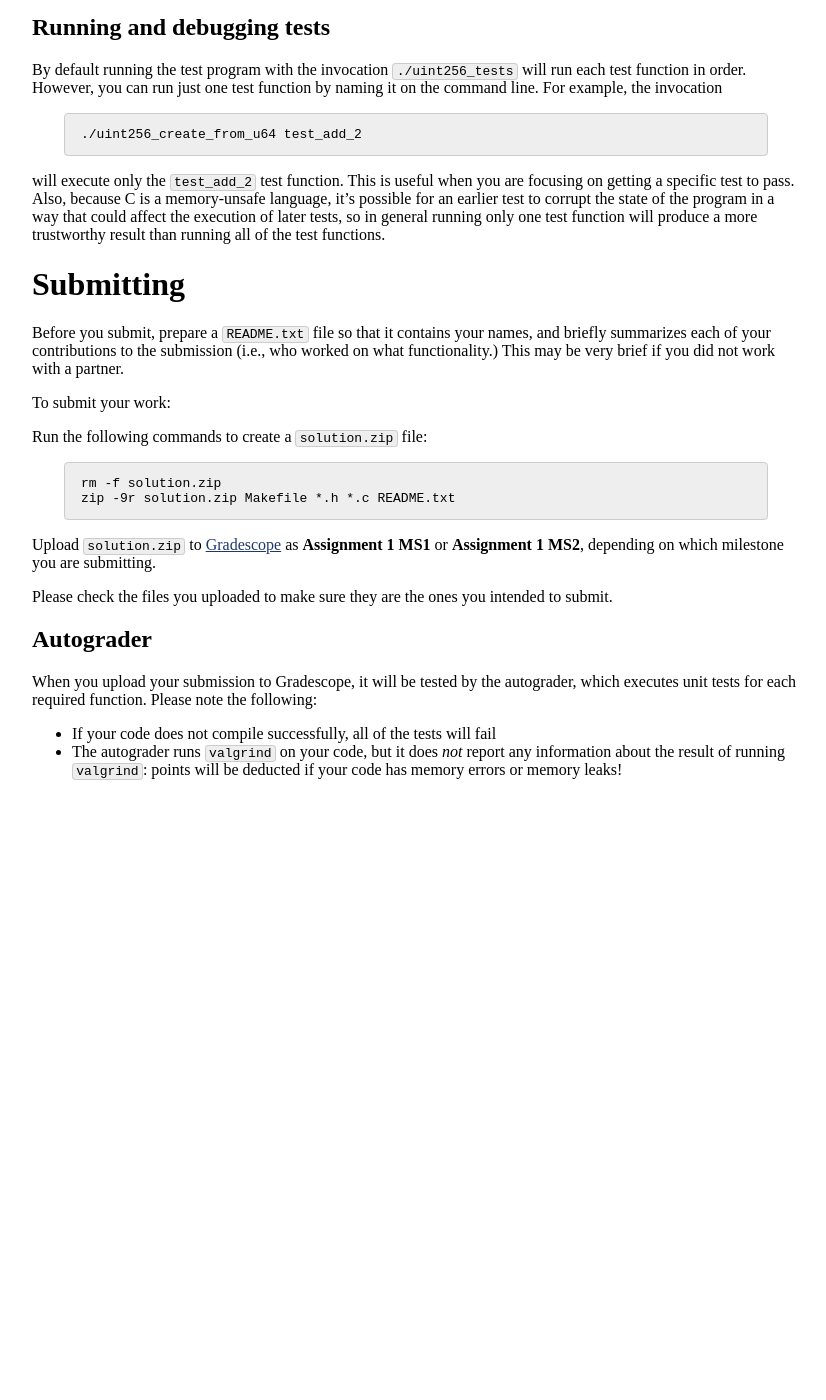
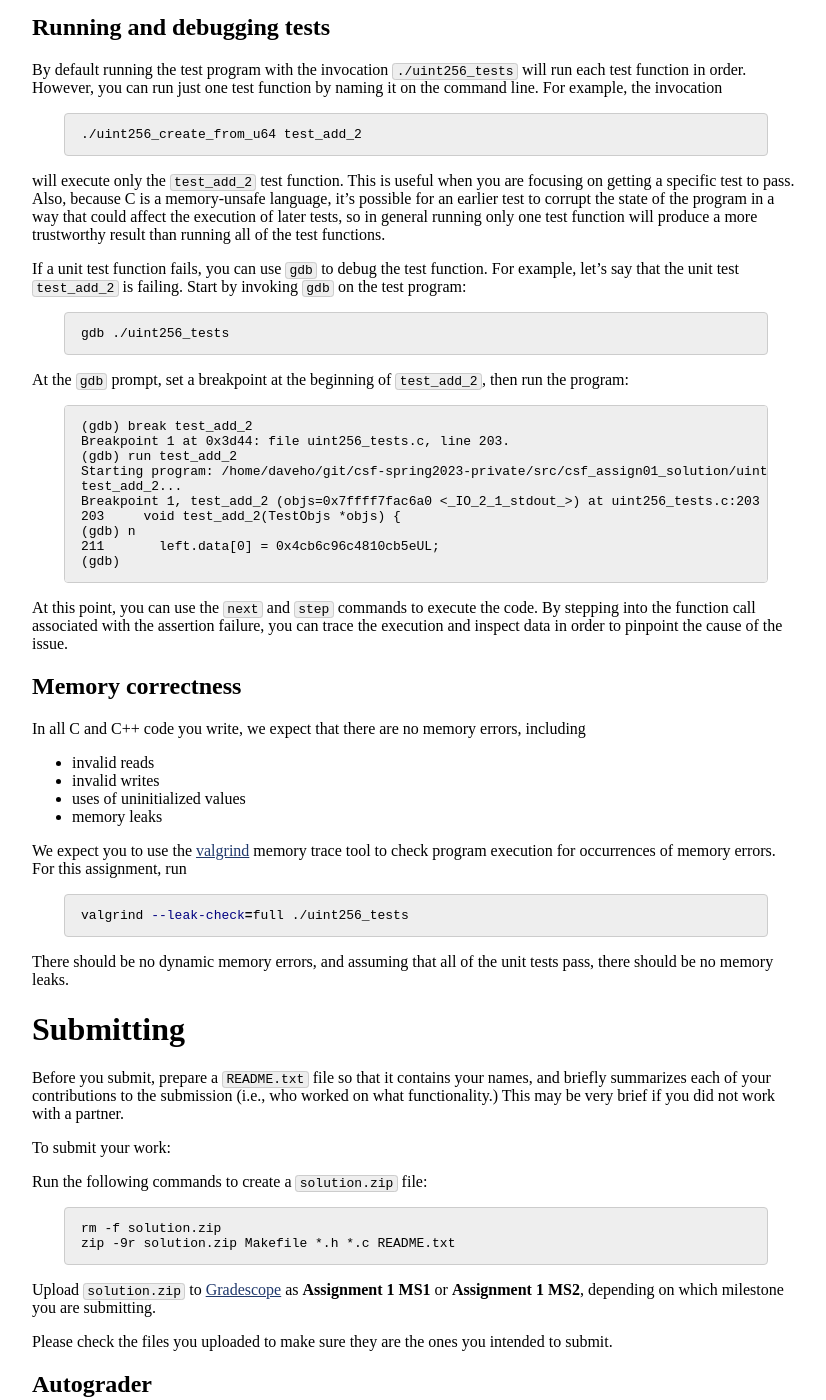
Before and after one commit to jhucsf/spring2023, a Jekyll site: the page built from assign/assign01.md, in a window 1280 px wide and 1400 px high, scrolled down 5087 px. Shown: the whole window, without its empty margins (224-1050 px from the left). Built offline with Jekyll 4.4.1, drawn with Linux system fonts in a browser that asks for light colours; formulas are drawn with MathJax 3; before the commit the page ends 5898 px from its top, so only the background shows below that.

Commit message:
notes about debugging

````diff
--- a/assign/assign01.md
+++ b/assign/assign01.md
@@ -354,6 +354,56 @@ the state of the program in a way that could affect the execution of
 later tests, so in general running only one test function will produce
 a more trustworthy result than running all of the test functions.
 
+If a unit test function fails, you can use `gdb` to debug the test function.
+For example, let's say that the unit test `test_add_2` is failing.
+Start by invoking `gdb` on the test program:
+
+```bash
+gdb ./uint256_tests
+```
+
+At the `gdb` prompt, set a breakpoint at the beginning of
+`test_add_2`, then run the program:
+
+```
+(gdb) break test_add_2
+Breakpoint 1 at 0x3d44: file uint256_tests.c, line 203.
+(gdb) run test_add_2
+Starting program: /home/daveho/git/csf-spring2023-private/src/csf_assign01_solution/uint256_tests test_add_2
+test_add_2...
+Breakpoint 1, test_add_2 (objs=0x7ffff7fac6a0 <_IO_2_1_stdout_>) at uint256_tests.c:203
+203	void test_add_2(TestObjs *objs) {
+(gdb) n
+211	  left.data[0] = 0x4cb6c96c4810cb5eUL;
+(gdb)
+```
+
+At this point, you can use the `next` and `step` commands to execute the
+code.  By stepping into the function call associated with the assertion
+failure, you can trace the execution and inspect data in order to pinpoint
+the cause of the issue.
+
+## Memory correctness
+
+In all C and C++ code you write, we expect that there are no memory errors,
+including
+
+* invalid reads
+* invalid writes
+* uses of uninitialized values
+* memory leaks
+
+We expect you to use the [valgrind](https://www.valgrind.org/) memory trace tool
+to check program execution for occurrences of memory errors. For this assignment,
+run
+
+```bash
+valgrind --leak-check=full ./uint256_tests
+```
+
+There should be no dynamic memory errors, and assuming that all of
+the unit tests pass, there should be no memory leaks.
+
 # Submitting
 
 Before you submit, prepare a `README.txt` file so that it contains your
````
